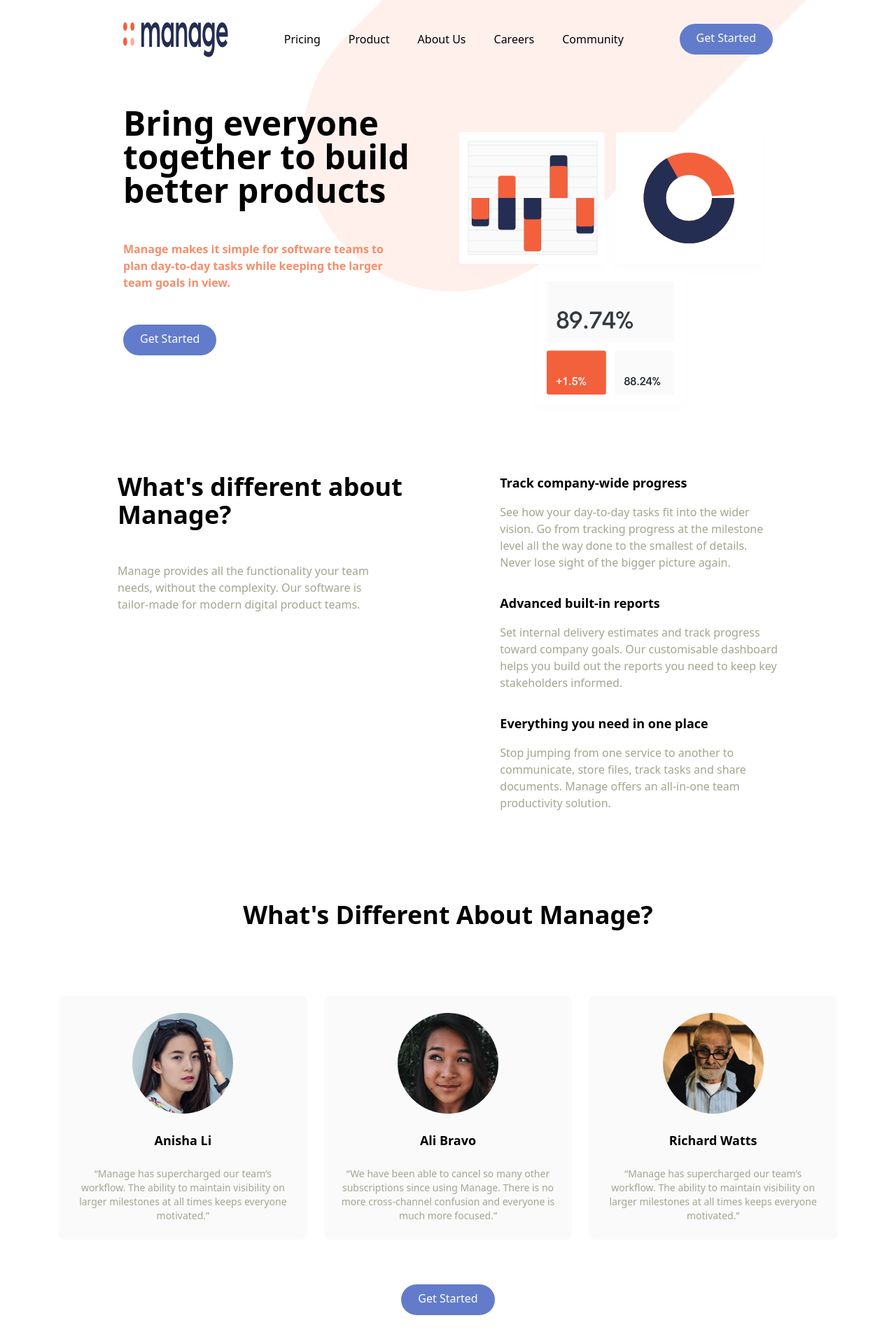
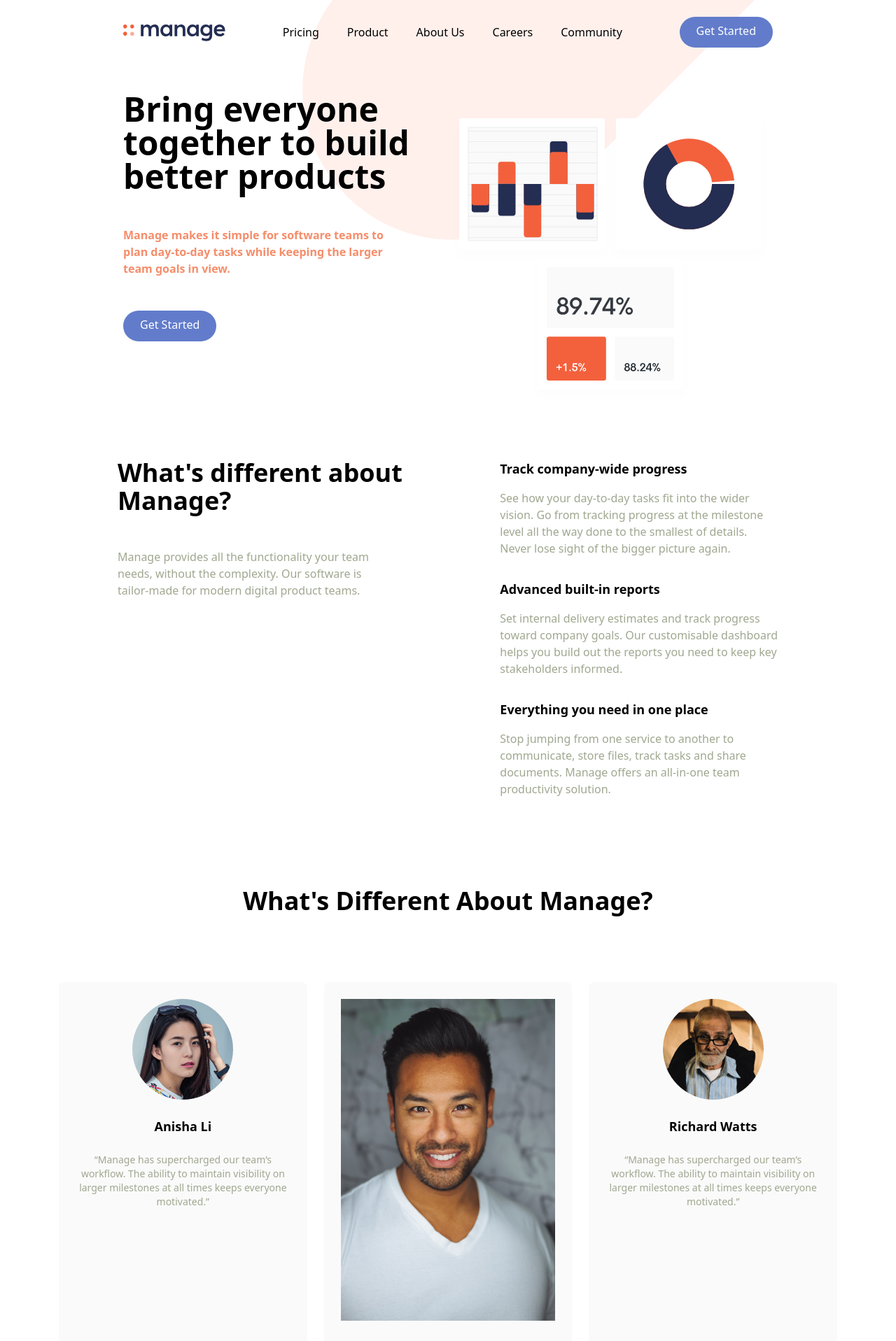
Before and after one commit to mosesvk/_StartupThree, a Next.js app: page / in a window 1280 px wide. Shown: the top 1917 px of the page at 70% size. Built offline with nearby package versions, Linux system fonts and the light colour scheme.

Commit message:
Footer Section

```diff
--- a/components/Navbar.jsx
+++ b/components/Navbar.jsx
@@ -10,7 +10,7 @@ const Navbar = () => {
       <div className='flex items-center justify-between'>
         {/* <!-- Logo --> */}
         <div className='pt-2'>
-          <Image src={logoImg} alt='logo' height={50} width={150} />
+          <Image src={logoImg} alt='logo' className='h-8' />
         </div>
         {/* <!-- Menu Items --> */}
         <div className='hidden space-x-6 md:flex child-hover:bg-secondary child-hover:text-white child:duration-200 child:p-2 child:rounded-full'>
--- a/containers/Testimonials.jsx
+++ b/containers/Testimonials.jsx
@@ -21,7 +21,7 @@ const Testimonials = () => {
         <div
           className="flex flex-col items-center p-6 space-y-6 rounded-lg bg-veryLightGray md:w-1/3"
         >
-          <Image src={avatar1} className="w-16 -mt-14" alt="" />
+          <Image src={avatar1} className="w-16 -mt-14 h-8" alt="" />
           <h5 className="text-lg font-bold">Anisha Li</h5>
           <p className="text-sm text-darkGrayishBlue">
             “Manage has supercharged our team’s workflow. The ability to
@@ -34,7 +34,7 @@ const Testimonials = () => {
         <div
           className="hidden flex-col items-center p-6 space-y-6 rounded-lg bg-veryLightGray md:flex md:w-1/3"
         >
-          <Image src={avatar2} className="w-16 -mt-14" alt="" />
+          <Image src={avatar2} className="w-16 -mt-14 h-8" alt=""  />
           <h5 className="text-lg font-bold">Ali Bravo</h5>
           <p className="text-sm text-darkGrayishBlue">
             “We have been able to cancel so many other subscriptions since
```
Also changed, not shown: assets/images/avatar-ali.png.
